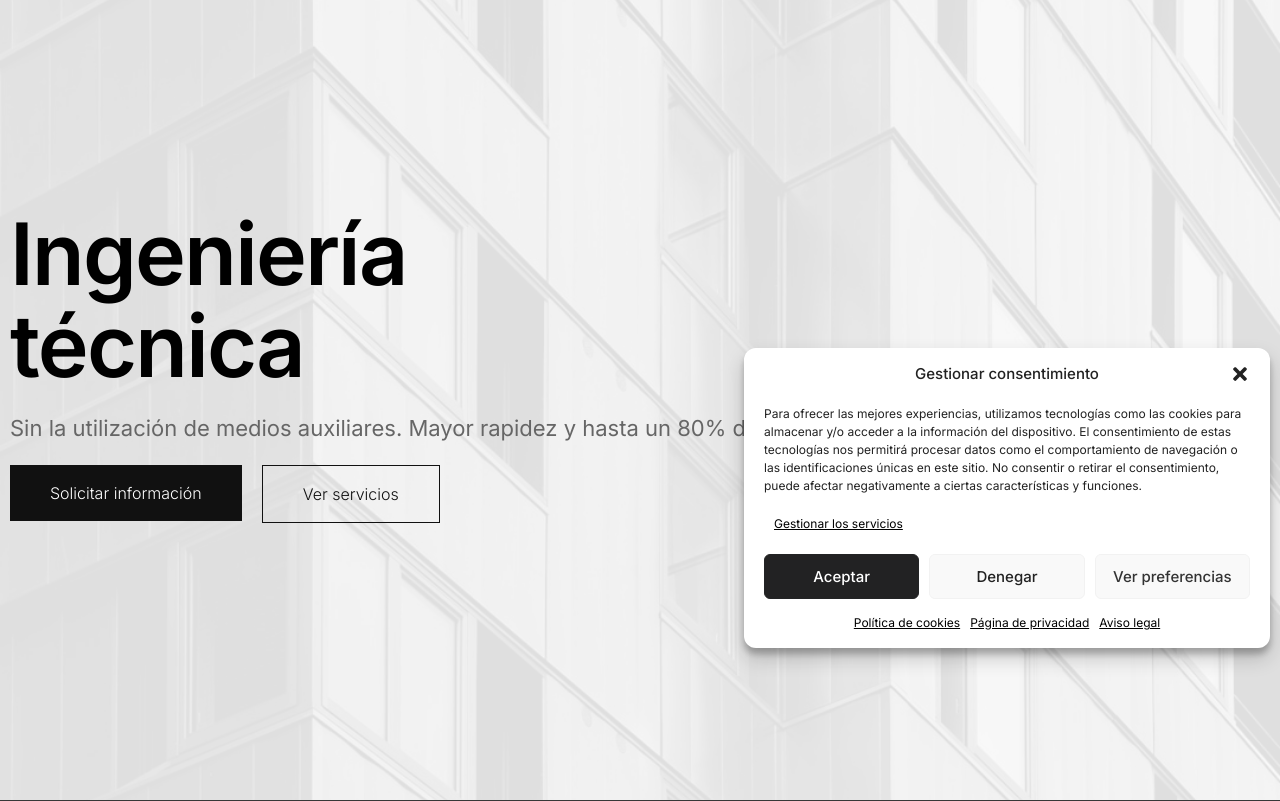
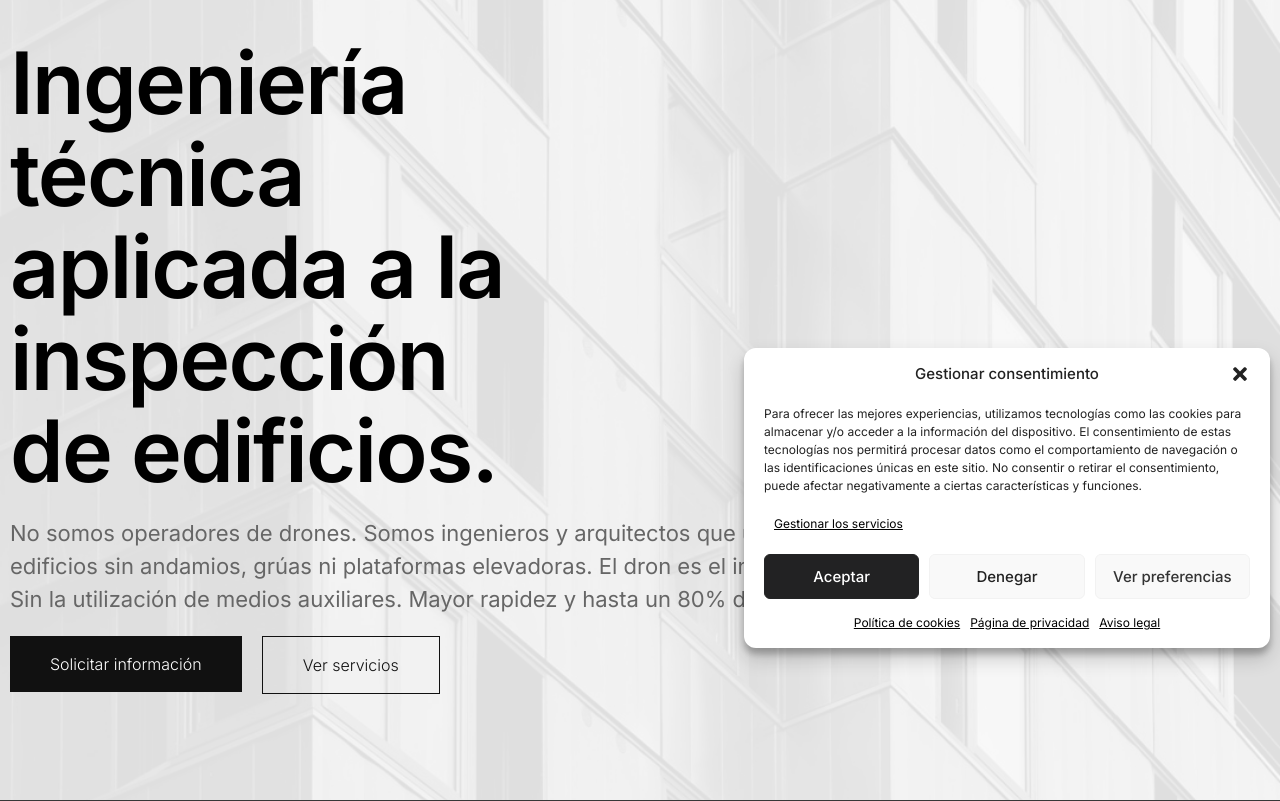
Before and after one commit to cmoran7/eurodronex, a PHP site: page /copia-dronex/index.php in a window 1280 px wide. Shown: the part 142-943 px from the top of the page. Run offline with PHP 8.4, Linux system fonts and the light colour scheme; grey boxes are pictures that could not be loaded.

Commit message:
Minor changes

```diff
--- a/copia-dronex/components/index-01-ingenieria-tecnica.php
+++ b/copia-dronex/components/index-01-ingenieria-tecnica.php
@@ -7,12 +7,15 @@
 			class="elementor-element elementor-element-84eede2 elementor-widget__width-initial elementor-widget elementor-widget-heading"
 			data-id="84eede2"
 		>
-			<h1 class="elementor-heading-title elementor-size-default">Ingeniería técnica</h1>
+			<h1 class="elementor-heading-title elementor-size-default">Ingeniería técnica aplicada a la inspección de edificios.</h1>
 		</div>
 		<div
 			class="elementor-element elementor-element-afa6c26 elementor-widget elementor-widget-text-editor"
 			data-id="afa6c26"
 		>
+			<p>No somos operadores de drones. Somos ingenieros y arquitectos que utilizan la
+				inspección aérea para diagnosticar edificios sin andamios,
+					grúas ni plataformas elevadoras. El dron es el instrumento. La ingeniería es el producto.</p>
 			<p>Sin la utilización de medios auxiliares. Mayor rapidez y hasta un 80% de ahorro.</p>
 		</div>
 		<div
--- a/copia-dronex/components/index-02-80.php
+++ b/copia-dronex/components/index-02-80.php
@@ -23,6 +23,7 @@
 				*Ejemplo constituido a partir de una fachada de una superficie superior a 800 m², incluyendo los medios
 				auxiliares necesarios para la inspección pertinente.
 			</p>
+			<p class="home-savings-explanation">Obtener esta información tradicionalmente requiere andamios, plataformas, permisos, personal y costes importantes solo para poder observar y documentar la zona. EurodroneX utiliza inspección aérea profesional para acercar al técnico información visual de alta resolución y realizar después el análisis técnico.</p>
 		</div>
 	</div>
 </div>
--- /dev/null
+++ b/copia-dronex/tools/hero-check.cjs
@@ -0,0 +1 @@
+const {chromium}=require('C:/Users/cesar/.cache/codex-runtimes/codex-primary-runtime/dependencies/node/node_modules/playwright');(async()=>{const b=await chromium.launch({channel:'msedge',headless:true});for(const width of [1920,1440,1100,390]){const p=await b.newPage({viewport:{width,height:1000}});await p.addInitScript(()=>localStorage.setItem('edx_original_consent','deny'));await p.goto('http://127.0.0.1:8096/',{waitUntil:'networkidle'});console.log(await p.evaluate(()=>{const h=document.querySelector('h1'),c=getComputedStyle(h),p=document.querySelector('.home-savings-explanation');return {width:innerWidth,titleLines:Math.round(h.getBoundingClientRect().height/parseFloat(c.lineHeight)),titleWidth:h.clientWidth,paragraphSize:getComputedStyle(p).fontSize,overflow:document.documentElement.scrollWidth>innerWidth}}));if(width===1440)await p.screenshot({path:'copia-dronex/docs/hero-ampliado.png'});await p.close()}await b.close()})().catch(e=>{console.error(e);process.exit(1)});
--- /dev/null
+++ b/copia-dronex/tools/hero-debug.cjs
@@ -0,0 +1 @@
+const {chromium}=require('C:/Users/cesar/.cache/codex-runtimes/codex-primary-runtime/dependencies/node/node_modules/playwright');(async()=>{const b=await chromium.launch({channel:'msedge',headless:true});const p=await b.newPage({viewport:{width:1440,height:1000}});await p.goto('http://127.0.0.1:8096/');console.log(await p.evaluate(()=>{const el=document.querySelector('.elementor-element-3821726 p:last-child');let e=el,a=[];while(e&&a.length<5){const c=getComputedStyle(e);a.push({cls:e.className,rect:e.getBoundingClientRect().toJSON(),color:c.color,size:c.fontSize,overflow:c.overflow,display:c.display});e=e.parentElement}return a}));await b.close()})()
```
Also changed, not shown: copia-dronex/assets/css/site.css (+23 -0 lines).
